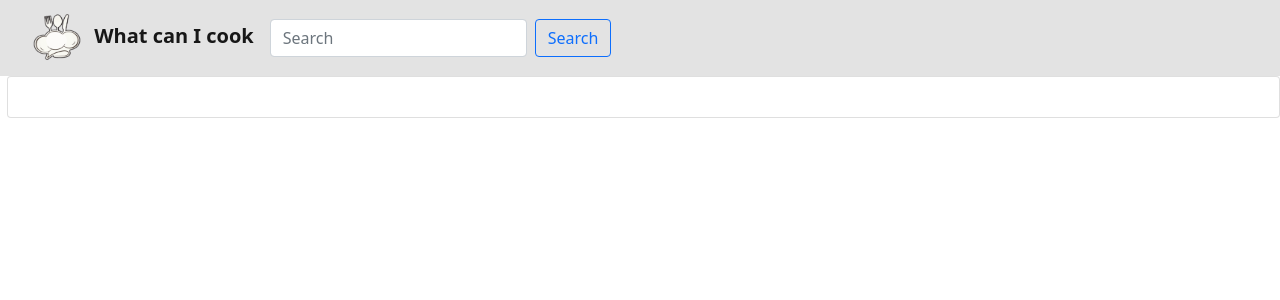
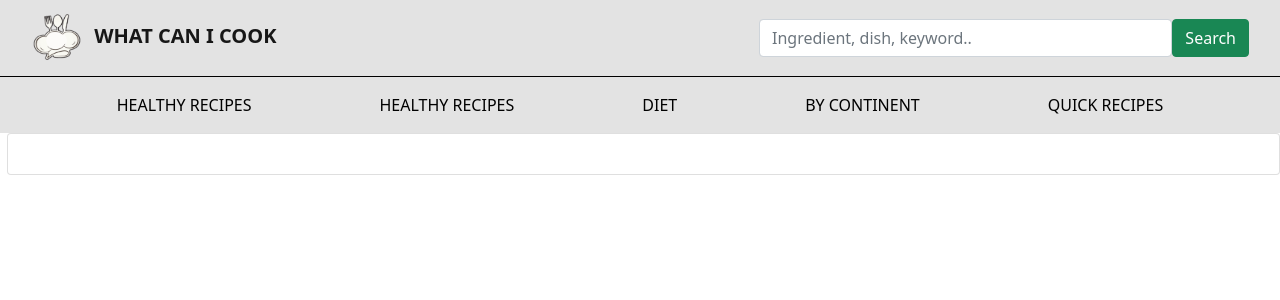
Before and after one commit to borisivnc/whatcanicook, a React (Create React App) app: page /recipe/1 in a window 1280 px wide. Shown: the top 300 px of the page. Built offline with nearby package versions, Linux system fonts and the light colour scheme; no server answers.

Commit message:
Navbar added

```diff
--- a/src/App.js
+++ b/src/App.js
@@ -6,14 +6,16 @@ import {
   Route,
   Link
 } from "react-router-dom";
-
 import MainNavbar from './components/MainNavbar'
+import SecondNavbar from './components/SecondNavbar'
 import Recipe from './components/Recipe'
+import Home from './components/Home'
 
 function App() {
   return (
     <div className="App">
       <MainNavbar/>
+      <SecondNavbar/>
       <Router>
         <div>
           <Switch>
@@ -21,6 +23,7 @@ function App() {
               <Recipe/>
             </Route>
             <Route exact path="/">
+              <Home/>
             </Route>
           </Switch>
         </div>
--- a/src/components/MainNavbar.js
+++ b/src/components/MainNavbar.js
@@ -1,13 +1,13 @@
-import React, {useState} from 'react'
+import React from 'react'
 import logo from '../assets/logo.png'
 import '../css/styles.css'
-import {Navbar, Form, Button, FormControl} from 'react-bootstrap'
+import {Navbar, Form, Button, FormControl, Col} from 'react-bootstrap'
 
 const MainNavbar = () => {
 
     return(
-        <div>
-            <Navbar className="navbar">
+        <>
+            <Navbar className="navbar justify-content-between">
                 <Navbar.Brand href="/">
                 <img
                     alt="logo"
@@ -16,17 +16,17 @@ const MainNavbar = () => {
                     height="50"
                     className="d-inline-block"
                 />{' '}
-                    <span className="title">What can I cook</span>
+                <span className="title">WHAT CAN I COOK</span>
                 </Navbar.Brand>
-                <Form inline className="">
-                    <FormControl type="text" placeholder="Search" className="mr-sm-2" />
-                    <Button variant="outline-primary">Search</Button>
+                <Col sm="5">
+                    <Form className="search-bar">
+                    <FormControl type="text" placeholder="Ingredient, dish, keyword.." className="sm-2" />
+                    <Button variant="success">Search</Button>
                     </Form>
-
+                </Col>
             </Navbar>
 
-
-        </div>
+        </>
     )
 }
 
--- /dev/null
+++ b/src/components/SecondNavbar.js
@@ -0,0 +1,49 @@
+import React from 'react'
+import '../css/styles.css'
+import {Navbar, NavDropdown} from 'react-bootstrap'
+
+const SecondNavbar = () => {
+
+    return(
+        <>
+            <Navbar className="second-navbar justify-content-center">
+
+                        <NavDropdown title="HEALTHY RECIPES" id="nav-dropdown" className="ml-5 mr-5">
+                            <NavDropdown.Item href="#action/3.1">Appetizer</NavDropdown.Item>
+                            <NavDropdown.Item href="#action/3.2">Breakfast</NavDropdown.Item>
+                            <NavDropdown.Item href="#action/3.3">Main Course</NavDropdown.Item>
+                            <NavDropdown.Item href="#action/3.3">Dessert</NavDropdown.Item>
+                        </NavDropdown>
+                        <NavDropdown title="HEALTHY RECIPES" id="nav-dropdown" className="ml-5 mr-5">
+                            <NavDropdown.Item href="#action/3.1">Salad</NavDropdown.Item>
+                            <NavDropdown.Item href="#action/3.2">Soup</NavDropdown.Item>
+                        </NavDropdown>
+
+                        <NavDropdown title="DIET" id="nav-dropdown" className="ml-5 mr-5">
+                            <NavDropdown.Item href="#action/3.1">Vegetarian</NavDropdown.Item>
+                            <NavDropdown.Item href="#action/3.2">Vegan</NavDropdown.Item>
+                            <NavDropdown.Item href="#action/3.3">Gluten-free</NavDropdown.Item>
+                            <NavDropdown.Item href="#action/3.3">Ketogenic</NavDropdown.Item>
+                        </NavDropdown>
+
+                        <NavDropdown title="BY CONTINENT" id="nav-dropdown" className="ml-5 mr-5">
+                            <NavDropdown.Item href="#action/3.1">American</NavDropdown.Item>
+                            <NavDropdown.Item href="#action/3.2">Latin American</NavDropdown.Item>
+                            <NavDropdown.Item href="#action/3.3">Italian</NavDropdown.Item>
+                            <NavDropdown.Item href="#action/3.3">Chinese</NavDropdown.Item>
+                        </NavDropdown>
+
+                        <NavDropdown title="QUICK RECIPES" id="nav-dropdown" className="ml-5 mr-5">
+                            <NavDropdown.Item href="#action/3.1">Snack</NavDropdown.Item>
+                            <NavDropdown.Item href="#action/3.2">Fingerfood</NavDropdown.Item>
+                            <NavDropdown.Item href="#action/3.3">Marinade</NavDropdown.Item>
+                            <NavDropdown.Item href="#action/3.3">Beverage</NavDropdown.Item>
+                        </NavDropdown>
+
+            </Navbar>
+
+        </>
+    )
+}
+
+export default SecondNavbar;
--- a/src/css/styles.css
+++ b/src/css/styles.css
@@ -11,3 +11,26 @@
 .navbar-brand{
     margin-left: 1rem;
 }
+
+.search-bar{
+    display: flex;
+  justify-content: space-between;
+}
+
+.second-navbar{
+    background-color: #e3e3e3;
+    border-top: 1px solid black;
+    justify-content: center;
+}
+
+#nav-dropdown{
+    color: black;
+}
+
+#nav-dropdown::after{
+    display: none;
+}
+
+#nav-dropdown:hover{
+    background-color:#d6d6d6;
+}
```
Lines whose indentation alone changed are shown as unchanged.
